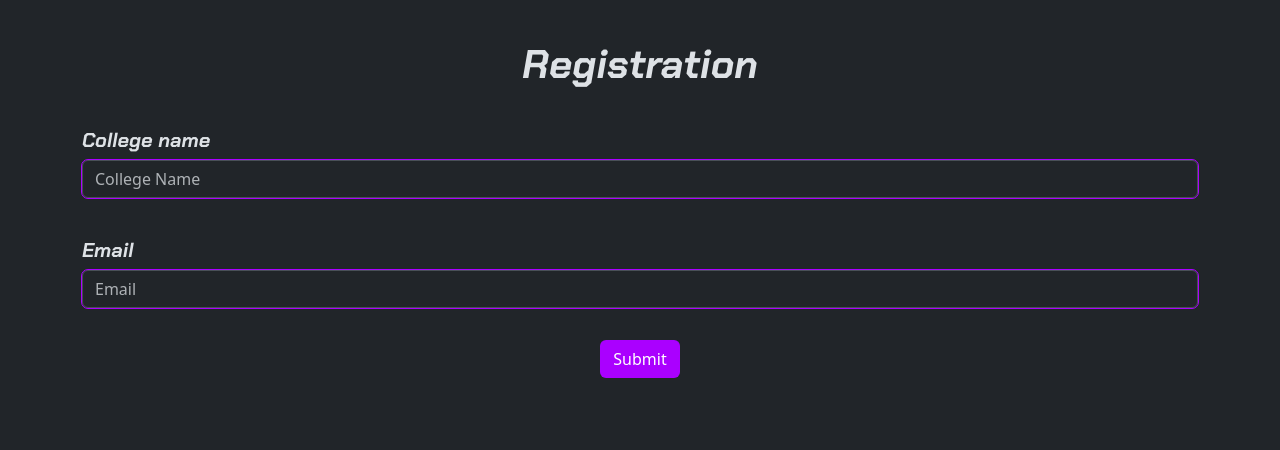
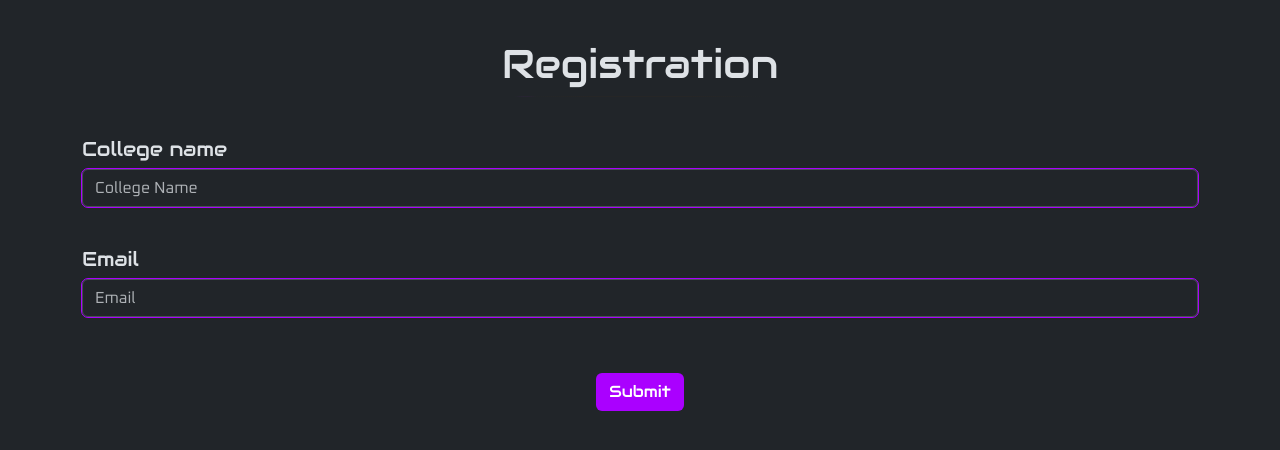
Before and after one commit to sea-rod/xavier-connect, a Django app: template xconnect_backend/events/templates/register_participants.html in a window 1280 px wide. Shown: the top 450 px of the page. Run offline with Django 4.2, Linux system fonts and the light colour scheme; the template is opened without the code that fills it: values that come from a table or form of the project are taken from there, others are empty.

Commit message:
changed template

```diff
--- a/xconnect_backend/events/forms.py
+++ b/xconnect_backend/events/forms.py
@@ -13,7 +13,7 @@ class EventPartForm(forms.Form):
         for sub_event in sub_events:
             for part_num in range(sub_event.no_of_participants):
                 field_name = f"part_{sub_event.name}_{part_num+1}"
-                label = f"Part {sub_event.name}" if part_num == 0 else ""
+                label = f" {sub_event.name}" if part_num == 0 else ""
 
                 self.fields[field_name] = forms.CharField(
                     label=label,
--- a/xconnect_backend/events/templates/register_participants.html
+++ b/xconnect_backend/events/templates/register_participants.html
@@ -1,7 +1,7 @@
 <!DOCTYPE html>
 <html lang="en">
 {%  load static %}
-<head>
+  <head>
     <meta charset="UTF-8" />
     <meta name="viewport" content="width=device-width, initial-scale=1.0" />
     <title>Registration</title>
@@ -9,29 +9,45 @@
     <!-- Fonts -->
     <link rel="preconnect" href="https://fonts.googleapis.com" />
     <link rel="preconnect" href="https://fonts.gstatic.com" crossorigin />
-    <link href="https://fonts.googleapis.com/css2?family=Chakra+Petch:ital,wght@1,700&display=swap" rel="stylesheet" />
-    <!-- My Stuff -->
-    <link href="https://cdn.jsdelivr.net/npm/bootstrap@5.3.2/dist/css/bootstrap.min.css" rel="stylesheet"
-        integrity="sha384-T3c6CoIi6uLrA9TneNEoa7RxnatzjcDSCmG1MXxSR1GAsXEV/Dwwykc2MPK8M2HN" crossorigin="anonymous" />
-    <script src="https://cdn.jsdelivr.net/npm/bootstrap@5.3.2/dist/js/bootstrap.bundle.min.js"
-        integrity="sha384-C6RzsynM9kWDrMNeT87bh95OGNyZPhcTNXj1NW7RuBCsyN/o0jlpcV8Qyq46cDfL"
-        crossorigin="anonymous"></script>
-</head>
+    <link
+      href="https://fonts.googleapis.com/css2?family=Audiowide&display=swap"
+      rel="stylesheet"
+    />
+    <link
+      href="https://fonts.googleapis.com/css2?family=Oxanium&display=swap"
+      rel="stylesheet"
+    />
+    <link
+      href="https://cdn.jsdelivr.net/npm/bootstrap@5.3.2/dist/css/bootstrap.min.css"
+      rel="stylesheet"
+      integrity="sha384-T3c6CoIi6uLrA9TneNEoa7RxnatzjcDSCmG1MXxSR1GAsXEV/Dwwykc2MPK8M2HN"
+      crossorigin="anonymous"
+    />
+    <script
+      src="https://cdn.jsdelivr.net/npm/bootstrap@5.3.2/dist/js/bootstrap.bundle.min.js"
+      integrity="sha384-C6RzsynM9kWDrMNeT87bh95OGNyZPhcTNXj1NW7RuBCsyN/o0jlpcV8Qyq46cDfL"
+      crossorigin="anonymous"
+    ></script>
+  </head>
 
 <body data-bs-theme="dark">
-    <h1 class="custom-font title">Registration</h1>
+    <h1 class="register-font title">Registration</h1>
+    <div class="loader">
+      <div class="light"></div>
+      <div class="black_overlay"></div>
+    </div>
     <form>
         {% csrf_token %}
         {% for item in form %}
         <div class="container mb-3">
-            <h5 class="custom-font">{{ item.label }}</h5>
+            <h5 class="register-font"> {{ item.label }}</h5>
             <!-- <label for="Participant1" class="form-label"></label> -->
             {{item}}
         </div>
         {% endfor %}
-        <div class="d-flex justify-content-center">
-            <button type="submit" class="btn btn-color my-3">Submit</button>
-        </div>
+        <div class="d-flex justify-content-center register-font">
+            <button type="submit" class="btn my-3">Submit</button>
+          </div>
         </form>
         </body>
 
--- a/xconnect_backend/static/css/register.css
+++ b/xconnect_backend/static/css/register.css
@@ -3,8 +3,8 @@ h1 {
     margin-top: 10px;
   }
 
-.custom-font {
-    font-family: "Chakra Petch", sans-serif;
+  .register-font {
+    font-family: 'Audiowide', sans-serif;
     margin-top: 40px;
   }
 
@@ -12,12 +12,12 @@ input {
     outline: 1px solid #aa00ff;
   }
 
-.btn-color {
+  .btn {
     background-color: #aa00ff !important;
     color: #ffffff !important;
   }
 
-.btn-color:hover {
+  .btn:hover {
     background-color: #8a00cc !important;
   }
 
@@ -25,3 +25,64 @@ input {
     border-color: #aa00ff !important;
     box-shadow: 0 0 0 0.25rem rgba(170, 0, 255, 0.25) !important;
   }
+
+  .form-label {
+    /* font-family: 'Rajdhani', sans-serif;  */
+    /* font-family: 'Orbitron', sans-serif; */
+    font-family: 'Oxanium', sans-serif;
+    /* font-family: 'Kelly Slab', sans-serif; */
+    /* font-family: 'Medula One', system-ui;
+    font-size: 2rem; */
+  }
+
+  .form-control {
+    font-family: 'Oxanium', sans-serif;
+  }
+
+  /* Underline */
+  .loader {
+    height: 1px;
+    width: 250px;
+    background: rgb(44, 44, 44);
+    position: relative;
+    overflow: hidden;
+    margin: 0 auto;
+  }
+
+  .loader .black_overlay {
+    background: linear-gradient(
+      87deg,
+      rgb(33, 37, 41) 0%,
+      rgba(0, 0, 0, 0.14) 30%,
+      rgba(0, 0, 0, 0.14) 70%,
+      rgb(33, 37, 41) 100%
+    );
+    position: absolute;
+    inset: 0px;
+  }
+
+  .loader .light {
+    width: 70px;
+    height: 100%;
+    position: absolute;
+    left: 50%;
+    top: 0px;
+    transform: translateX(-50%);
+    background: linear-gradient(
+      87deg,
+      rgba(0, 0, 0, 0) 0%,
+      rgb(174, 0, 255) 40%,
+      rgb(174, 0, 255) 60%,
+      rgba(0, 0, 0, 0) 100%
+    );
+    animation: light 2s infinite ease-in-out;
+  }
+
+  @keyframes light {
+    from {
+      left: -30%;
+    }
+    to {
+      left: 100%;
+    }
+  }
```
Also changed, not shown: 1 other file. Lines whose indentation alone changed are shown as unchanged.
